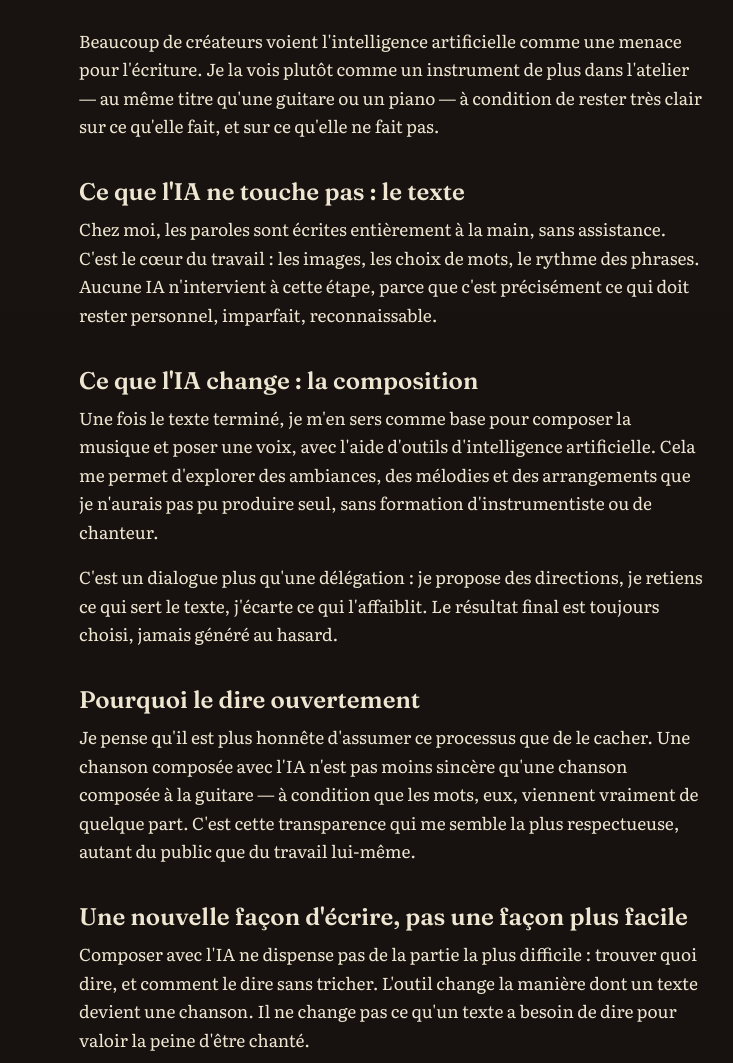
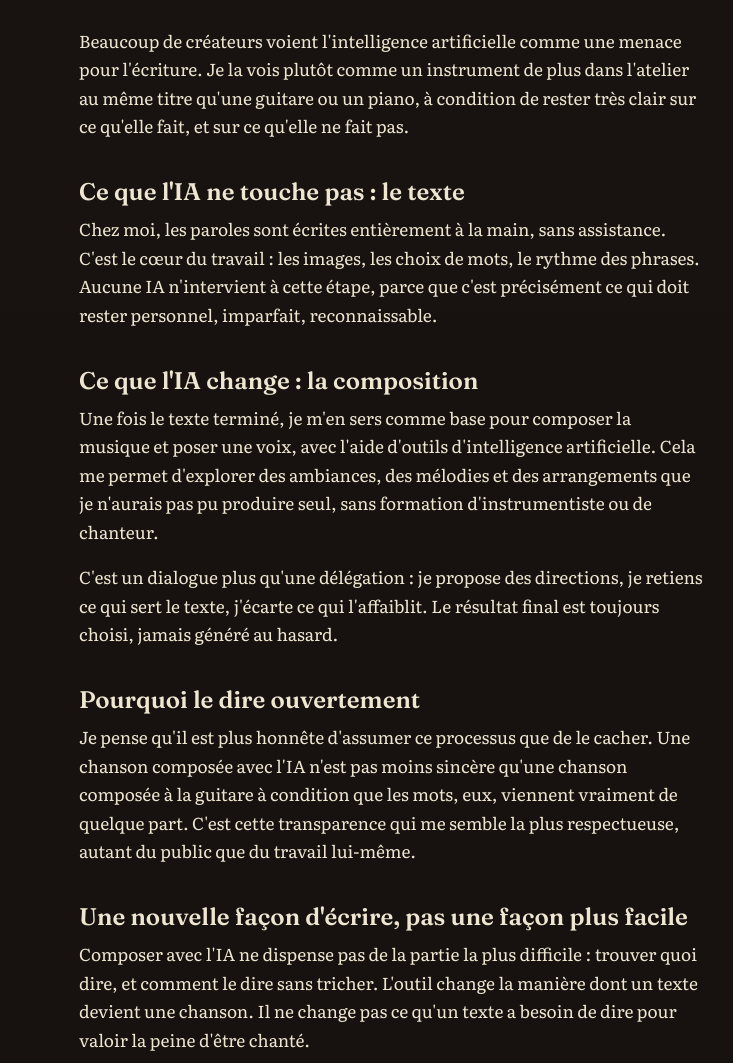
Before and after one commit to acwebcreation/AlexH, a plain HTML site: page article-poesie-ia-musique.html in a window 1280 px wide. Shown: the part 489-1552 px from the top of the page, without its empty margins (249-982 px from the left). Drawn offline with nearby package versions, Linux system fonts and the light colour scheme.

Commit message:
Refactor text for clarity and flow in article

```diff
--- a/article-poesie-ia-musique.html
+++ b/article-poesie-ia-musique.html
@@ -50,7 +50,7 @@
 <article class="container article-body">
   <p class="article-meta">Par Alex H. — Blog</p>
 
-  <p>Beaucoup de créateurs voient l'intelligence artificielle comme une menace pour l'écriture. Je la vois plutôt comme un instrument de plus dans l'atelier — au même titre qu'une guitare ou un piano — à condition de rester très clair sur ce qu'elle fait, et sur ce qu'elle ne fait pas.</p>
+  <p>Beaucoup de créateurs voient l'intelligence artificielle comme une menace pour l'écriture. Je la vois plutôt comme un instrument de plus dans l'atelier au même titre qu'une guitare ou un piano, à condition de rester très clair sur ce qu'elle fait, et sur ce qu'elle ne fait pas.</p>
 
   <h2>Ce que l'IA ne touche pas : le texte</h2>
   <p>Chez moi, les paroles sont écrites entièrement à la main, sans assistance. C'est le cœur du travail : les images, les choix de mots, le rythme des phrases. Aucune IA n'intervient à cette étape, parce que c'est précisément ce qui doit rester personnel, imparfait, reconnaissable.</p>
@@ -60,7 +60,7 @@
   <p>C'est un dialogue plus qu'une délégation : je propose des directions, je retiens ce qui sert le texte, j'écarte ce qui l'affaiblit. Le résultat final est toujours choisi, jamais généré au hasard.</p>
 
   <h2>Pourquoi le dire ouvertement</h2>
-  <p>Je pense qu'il est plus honnête d'assumer ce processus que de le cacher. Une chanson composée avec l'IA n'est pas moins sincère qu'une chanson composée à la guitare — à condition que les mots, eux, viennent vraiment de quelque part. C'est cette transparence qui me semble la plus respectueuse, autant du public que du travail lui-même.</p>
+  <p>Je pense qu'il est plus honnête d'assumer ce processus que de le cacher. Une chanson composée avec l'IA n'est pas moins sincère qu'une chanson composée à la guitare à condition que les mots, eux, viennent vraiment de quelque part. C'est cette transparence qui me semble la plus respectueuse, autant du public que du travail lui-même.</p>
 
   <h2>Une nouvelle façon d'écrire, pas une façon plus facile</h2>
   <p>Composer avec l'IA ne dispense pas de la partie la plus difficile : trouver quoi dire, et comment le dire sans tricher. L'outil change la manière dont un texte devient une chanson. Il ne change pas ce qu'un texte a besoin de dire pour valoir la peine d'être chanté.</p>
```
